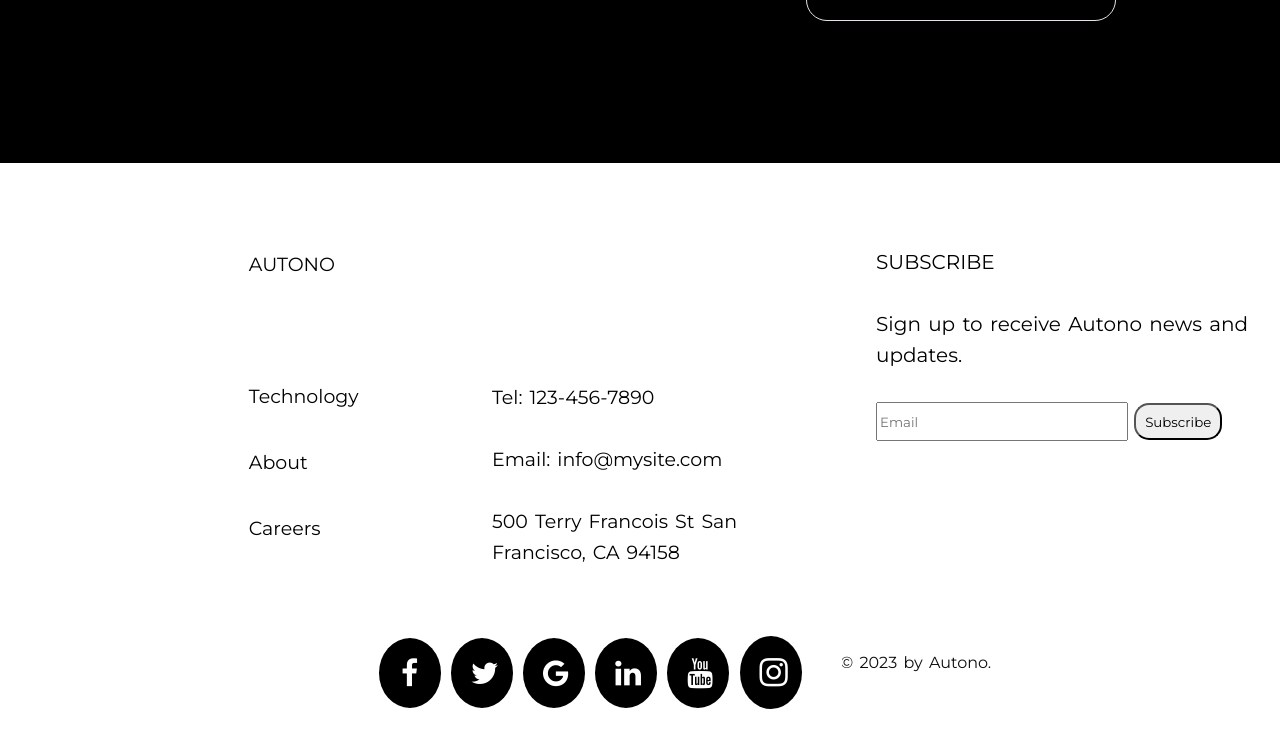
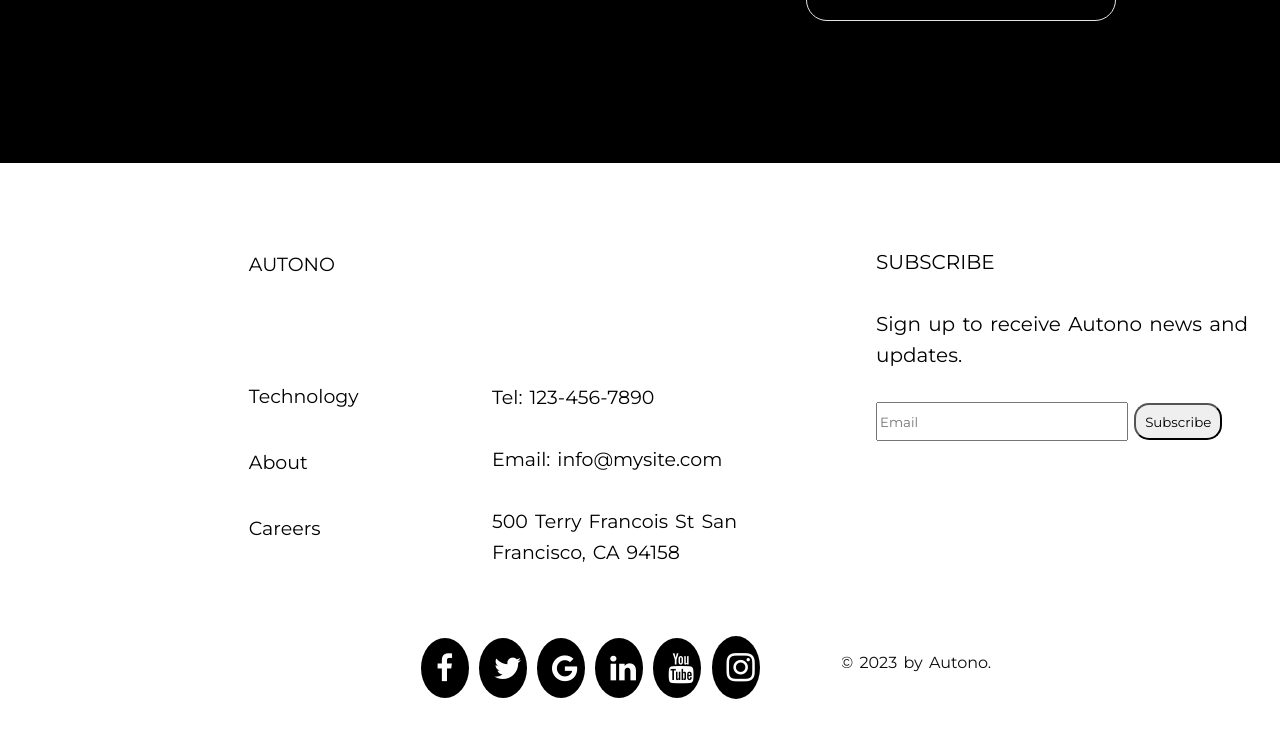
Before and after one commit to shrutee24/My_EV.github.io, a plain HTML site: page index.html in a window 1280 px wide. Shown: the part 5295-6028 px from the top of the page. Drawn offline with Linux system fonts and the light colour scheme.

Commit message:
Update index.html

```diff
--- a/index.html
+++ b/index.html
@@ -1084,13 +1084,13 @@ input {
 }
 
 .fa {
-    padding: 20px;
+    padding: 15px;
     font-size: 30px;
-    width: 22px;
+    width: 18px;
     text-align: center;
     text-decoration: none;
     margin: 5px 2px;
-    border-radius: 50%;
+    border-radius: 80%;
 }
 
 .fa:hover {
```
